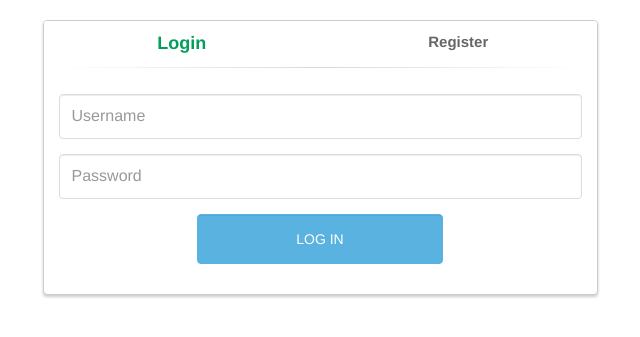
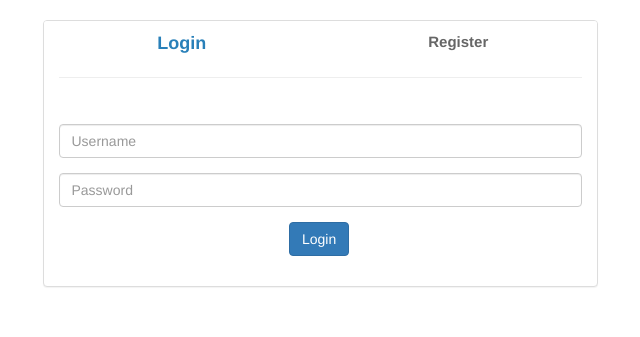
Before and after one commit to tudorbertiean/killer-trips, a PHP site: page /killer-trips/src/views/authentication.php in a window 1280 px wide. Shown: the part 52-389 px from the top of the page, without its empty margins (320-960 px from the left). Run offline with PHP 8.4, Linux system fonts and the light colour scheme.

Commit message:
commentation

```diff
--- a/index.php
+++ b/index.php
@@ -1,4 +1,5 @@
 <?php
+// Simply redirect to the homepage
 header("Location: http://localhost:8080/killer-trips/src/views/homepage.php");
 die();
 ?>
--- a/src/css/authentication.css
+++ b/src/css/authentication.css
@@ -1,8 +1,5 @@
 .panel-login {
-	border-color: #ccc;
-	-webkit-box-shadow: 0px 2px 3px 0px rgba(0,0,0,0.2);
-	-moz-box-shadow: 0px 2px 3px 0px rgba(0,0,0,0.2);
-	box-shadow: 0px 2px 3px 0px rgba(0,0,0,0.2);
+	border-color: #ddd;
 }
 
 .panel-login>.panel-heading {
@@ -17,91 +14,9 @@
 	color: #666;
 	font-weight: bold;
 	font-size: 15px;
-	-webkit-transition: all 0.1s linear;
-	-moz-transition: all 0.1s linear;
-	transition: all 0.1s linear;
 }
 
 .panel-login>.panel-heading a.active{
-	color: #029f5b;
+	color: #2980b9;
 	font-size: 18px;
 }
-
-.panel-login>.panel-heading hr{
-	margin-top: 10px;
-	margin-bottom: 0px;
-	clear: both;
-	border: 0;
-	height: 1px;
-	background-image: -webkit-linear-gradient(left,rgba(0, 0, 0, 0),rgba(0, 0, 0, 0.15),rgba(0, 0, 0, 0));
-	background-image: -moz-linear-gradient(left,rgba(0,0,0,0),rgba(0,0,0,0.15),rgba(0,0,0,0));
-	background-image: -ms-linear-gradient(left,rgba(0,0,0,0),rgba(0,0,0,0.15),rgba(0,0,0,0));
-	background-image: -o-linear-gradient(left,rgba(0,0,0,0),rgba(0,0,0,0.15),rgba(0,0,0,0));
-}
-
-.panel-login input[type="text"],.panel-login input[type="email"],.panel-login input[type="password"] {
-	height: 45px;
-	border: 1px solid #ddd;
-	font-size: 16px;
-	-webkit-transition: all 0.1s linear;
-	-moz-transition: all 0.1s linear;
-	transition: all 0.1s linear;
-}
-
-.panel-login input:hover,
-.panel-login input:focus {
-	outline:none;
-	-webkit-box-shadow: none;
-	-moz-box-shadow: none;
-	box-shadow: none;
-	border-color: #ccc;
-}
-
-.btn-login {
-	background-color: #59B2E0;
-	outline: none;
-	color: #fff;
-	font-size: 14px;
-	height: auto;
-	font-weight: normal;
-	padding: 14px 0;
-	text-transform: uppercase;
-	border-color: #59B2E6;
-}
-
-.btn-login:hover,
-.btn-login:focus {
-	color: #fff;
-	background-color: #53A3CD;
-	border-color: #53A3CD;
-}
-
-.forgot-password {
-	text-decoration: underline;
-	color: #888;
-}
-
-.forgot-password:hover,
-.forgot-password:focus {
-	text-decoration: underline;
-	color: #666;
-}
-
-.btn-register {
-	background-color: #1CB94E;
-	outline: none;
-	color: #fff;
-	font-size: 14px;
-	height: auto;
-	font-weight: normal;
-	padding: 14px 0;
-	text-transform: uppercase;
-	border-color: #1CB94A;
-}
-
-.btn-register:hover,
-.btn-register:focus {
-	color: #fff;
-	background-color: #1CA347;
-	border-color: #1CA347;
-}
--- a/src/js/authentication.js
+++ b/src/js/authentication.js
@@ -1,17 +1,23 @@
+// Handles the animation for the login/register form
 $(function() {
-
+	// Removes the register form and transitions to login
     $('#login-form-link').click(function(e) {
 		$("#login-form").delay(100).fadeIn(100);
- 		$("#register-form").fadeOut(100);
+		 $("#register-form").fadeOut(100);
+		// Remove, setting up the transition to login
 		$('#register-form-link').removeClass('active');
 		$(this).addClass('active');
+		// Make it so that the default action will not be triggered
 		e.preventDefault();
 	});
+	// Removes the login form and transitions to register
 	$('#register-form-link').click(function(e) {
 		$("#register-form").delay(100).fadeIn(100);
- 		$("#login-form").fadeOut(100);
+		 $("#login-form").fadeOut(100);
+		 // Remove, setting up the transition to register
 		$('#login-form-link').removeClass('active');
 		$(this).addClass('active');
+		// Make it so that the default action will not be triggered
 		e.preventDefault();
 	});
 
--- a/src/js/rating_buttons.js
+++ b/src/js/rating_buttons.js
@@ -1,3 +1,4 @@
+// Used to call php function upon button click of upvote
 $('.up-button').click(function() {
     alert( "Data Saved: ");
     $.ajax({
@@ -9,6 +10,7 @@ $('.up-button').click(function() {
     });
 });
 
+// Used to call php function upon button click of downvote
 $('.down-button').click(function() {
     $.ajax({
      type: "POST",
--- a/src/php/AddCity.php
+++ b/src/php/AddCity.php
@@ -1,4 +1,5 @@
 <?php
+    // Intermediatery function to add a city to database
     session_start();
     include("../php/Cities.php");
     Cities::addCity($_POST["cityName"], $_POST["countryName"], $_POST["cityDescription"], $_POST["attractionNames"], $_POST["attractionDesc"], $_POST["killerNames"], $_POST["killerDesc"], $_SESSION["userid"]);
--- a/src/php/AddComment.php
+++ b/src/php/AddComment.php
@@ -1,4 +1,5 @@
 <?php
+    // Intermediatery function to add a comment to database
     session_start();
     include("../php/Comments.php");
     Comments::postComment($_POST["comment"], $_GET["userid"], $_GET["cityid"]);
--- a/src/php/AddRating.php
+++ b/src/php/AddRating.php
@@ -1,4 +1,5 @@
 <?php
+    // Intermediatery function to add a rating of a city to database
     session_start();
     include("../php/Votes.php");
     Votes::postVote($_GET["userid"], $_GET["cityid"], $_GET["score"]);
--- a/src/php/Attractions.php
+++ b/src/php/Attractions.php
@@ -1,6 +1,7 @@
 <?php
 
 class Attractions {
+    // Get data for a city's attractions
 	public static function getAttractionsForCity($cityid){
         include_once("../php/Database.php");
 		try {
--- a/src/php/Authenticate.php
+++ b/src/php/Authenticate.php
@@ -1,7 +1,7 @@
 <?php
 
 class Authenticate {
-
+    // Handle the login/register functions of application
 	public static $servername = "localhost";
 	public static $username = "root";
 	public static $password = "";
--- a/src/php/Database.php
+++ b/src/php/Database.php
@@ -1,7 +1,7 @@
 <?php
 
 class Database {
-
+    // Singleton class to get an instance of mysqli from any other class
     private static $db;
     private $connection;
 
--- a/src/php/Login.php
+++ b/src/php/Login.php
@@ -1,4 +1,7 @@
 <?php
+    // Intermediatery function to login user,
+    // if success, redirect to homepage, if unsuccessful,
+    // redirect back to login page
     include("../php/Authenticate.php");
     if(Authenticate::login($_POST["strUsername"], $_POST["strPassword"])){
         header("location: http://localhost:8080/killer-trips/src/views/homepage.php");
--- a/src/php/Logout.php
+++ b/src/php/Logout.php
@@ -1,4 +1,5 @@
 <?php
+    // Intermediatery function to logout user,
     session_start();
     unset($_SESSION['loggedin']);
     unset($_SESSION['username']);
--- a/src/php/Register.php
+++ b/src/php/Register.php
@@ -1,4 +1,7 @@
 <?php
+    // Intermediatery function to register user,
+    // if success, redirect to homepage, if unsuccessful,
+    // redirect back to register page
     include("../php/Authenticate.php");
     if(Authenticate::register($_POST["strUsername"], $_POST["strPassword"])){
         header("location: http://localhost:8080/killer-trips/src/views/homepage.php");
--- a/src/views/authentication.php
+++ b/src/views/authentication.php
@@ -65,8 +65,8 @@
 									</div>
 									<div class="form-group">
 										<div class="row">
-											<div class="col-sm-6 col-sm-offset-3">
-												<input type="submit" name="login-submit" id="login-submit" tabindex="4" class="form-control btn btn-login" value="Log In">
+											<div class="col-md-offset-5 col-md-4">
+												<button type="submit" class="btn btn-primary">Login</button>
 											</div>
 										</div>
 									</div>
@@ -83,8 +83,8 @@
 									</div>
 									<div class="form-group">
 										<div class="row">
-											<div class="col-sm-6 col-sm-offset-3">
-												<input type="submit" name="register-submit" id="register-submit" tabindex="4" class="form-control btn btn-register" value="Register Now">
+											<div class="col-md-offset-5 col-md-4">
+												<button type="submit" class="btn btn-primary">Register</button>
 											</div>
 										</div>
 									</div>
--- a/src/views/city.php
+++ b/src/views/city.php
@@ -118,6 +118,7 @@
               <!-- Wrapper for slides -->
               <div class="carousel-inner">
               <?php
+                    // Loop through each attraction and append it to the carousel
                     $arrlength = count($attractions);
 
                     for($x = 0; $x < $arrlength; $x++) {
@@ -154,6 +155,7 @@
             <h2>Things That May Kill You:</h2>
             <div class="row">
               <?php
+                // Loop through each kill info and display
                 $arrlength = count($killinfo);
 
                 for($x = 0; $x < $arrlength; $x++) {
@@ -174,6 +176,7 @@
             <h2>Comments:</h2>
 
             <?php
+            // You can only comment if you are logged in
             if (isset($_SESSION['loggedin']) && $_SESSION['loggedin'] == true){
               $userid = $_SESSION["userid"];
               $cityid = $city["cityid"];
@@ -190,6 +193,7 @@
             ?>
 
             <?php
+                // Display all comments
                 $arrlength = count($comments);
 
                 for($x = 0; $x < $arrlength; $x++) {
--- a/src/views/list_cities.php
+++ b/src/views/list_cities.php
@@ -73,6 +73,7 @@
                 $arrlength = count($cities);
 
                 for($x = 0; $x < $arrlength; $x++) {
+                  // Loop through each city and display
                   $city = $cities[$x];
                   $votescore = Votes::getVotesForCity($city["cityid"]);
                   $comments = Comments::getNumComments($city["cityid"]);
```
Also changed, not shown: src/js/image_upload.js (+6 -1 lines), src/js/multiple_fields.js (+7 -0 lines), src/php/Cities.php (+4 -14 lines), UML_Class_Diagram.png (deleted).
